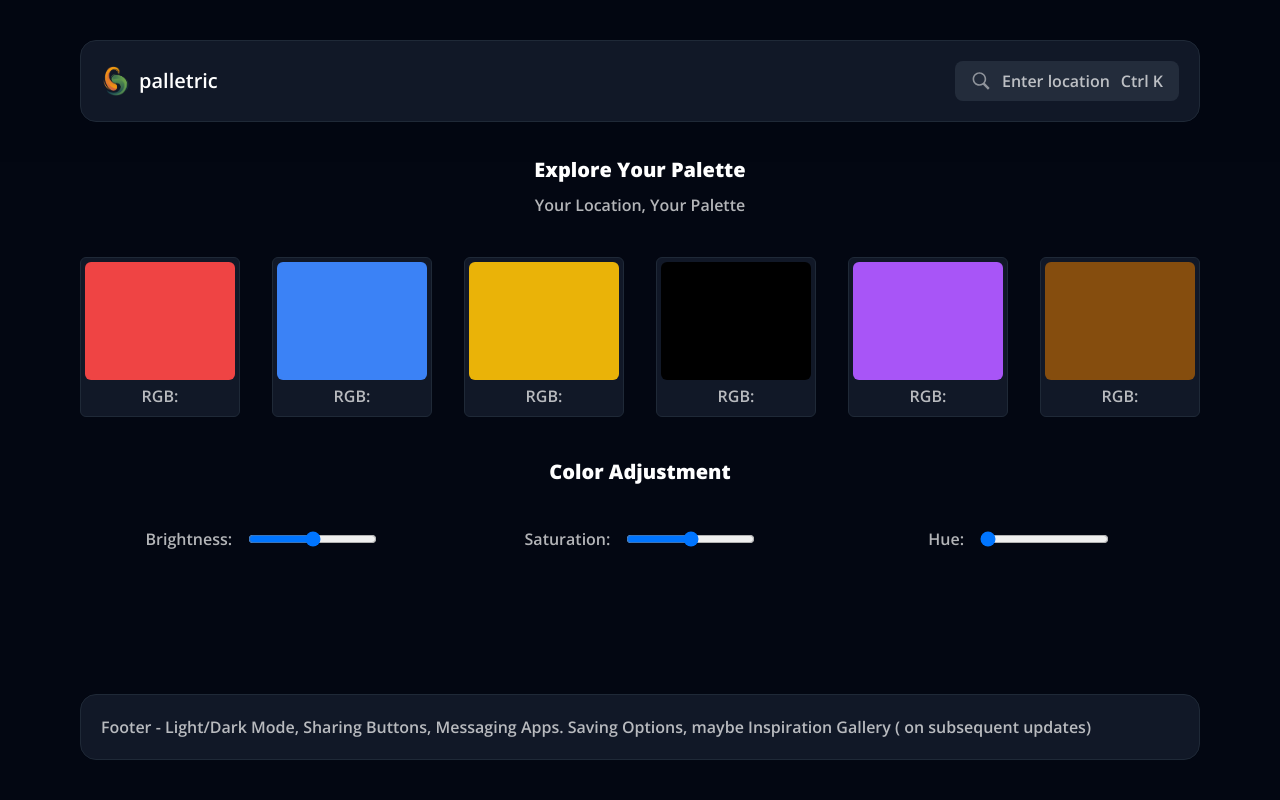
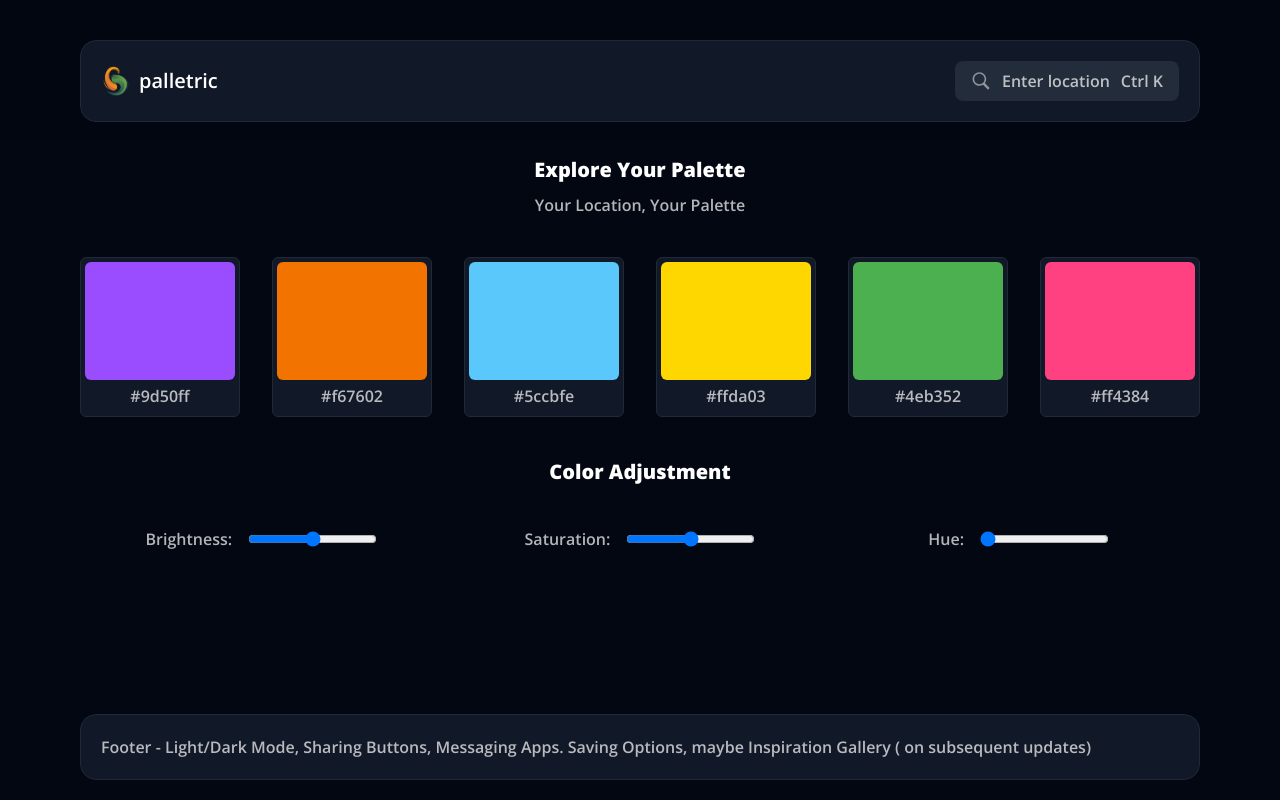
Before and after one commit to Joshardals/Palletric, a Next.js app: page / in a window 1280 px wide. Built offline with nearby package versions, Linux system fonts and the light colour scheme; no server answers.

Commit message:
initial commit

```diff
--- a/app/globals.css
+++ b/app/globals.css
@@ -20,7 +20,7 @@ body {
   }
 
   .hfPadding {
-    @apply p-5 sm:px-20 sm:py-10;
+    @apply p-5 sm:px-20 sm:pt-10;
   }
   .justify-centered {
     @apply flex justify-center items-center;
--- a/components/shared/ColorTiles.tsx
+++ b/components/shared/ColorTiles.tsx
@@ -1,6 +1,5 @@
 "use client";
-
-import { getRGBCode } from "@/lib/utils";
+import tinycolor from "tinycolor2";
 
 export default function ColorTiles({
   color,
@@ -14,8 +13,31 @@ export default function ColorTiles({
   hue: number;
 }) {
   const style = {
+    background: `${color}`,
     filter: `brightness(${brightness}%) saturate(${saturation}%) hue-rotate(${hue}deg)`,
   };
+
+  // Function to compute RGB color based on filter values
+  const computeRGBColor = (): string => {
+    const baseColor = tinycolor(color);
+    const modifiedColor = baseColor
+      .brighten(brightness / 100)
+      .saturate(saturation / 100)
+      .spin(hue);
+
+    // Extract RGB values and convert to hex
+    const rgbColor = modifiedColor.toRgb();
+    const hexColor = tinycolor({
+      r: rgbColor.r,
+      g: rgbColor.g,
+      b: rgbColor.b,
+    }).toHex();
+
+    return hexColor;
+  };
+
+  // Get the computed hex color
+  const computedColor = computeRGBColor();
 
   return (
     <div className={`rounded-md max-sm:h-[5rem] h-[10rem] cursor-pointer`}>
@@ -24,12 +46,10 @@ export default function ColorTiles({
       "
       >
         <div
-          className={` ${color} rounded-md flex-1 animateTiles relative`}
+          className={` rounded-md flex-1 animateTiles relative`}
           style={style}
         />
-        <div className="text-center p-1">
-          RGB:{getRGBCode(color, brightness, saturation, hue)}
-        </div>
+        <div className="text-center p-1">#{computedColor}</div>
       </div>
       {/* Where I will display the color codes on mobile devices */}
     </div>
--- a/components/shared/Palettes.tsx
+++ b/components/shared/Palettes.tsx
@@ -4,12 +4,12 @@ import ColorControls from "./ColorControls";
 import ColorTiles from "./ColorTiles";
 
 const colors = [
-  { color: "bg-red-500" },
-  { color: "bg-blue-500" },
-  { color: "bg-yellow-500" },
-  { color: "bg-black" },
-  { color: "bg-purple-500" },
-  { color: "bg-yellow-800" },
+  { color: "#9A4DFF" },
+  { color: "#F27300" },
+  { color: "#5AC8FA" },
+  { color: "#FFD700" },
+  { color: "#4CAF50" },
+  { color: "#FF4081" },
 ];
 
 export default function Palettes() {
--- a/package.json
+++ b/package.json
@@ -15,6 +15,7 @@
     "react": "^18",
     "react-dom": "^18",
     "tailwindcss-animate": "^1.0.7",
+    "tinycolor2": "^1.6.0",
     "zustand": "^4.4.7"
   },
   "devDependencies": {
@@ -22,6 +23,7 @@
     "@types/node": "^20",
     "@types/react": "^18",
     "@types/react-dom": "^18",
+    "@types/tinycolor2": "^1.4.6",
     "autoprefixer": "^10.0.1",
     "eslint": "^8",
     "eslint-config-next": "14.0.4",
```
Also changed, not shown: 1 other file (tests, documents, lock files or other folders).
